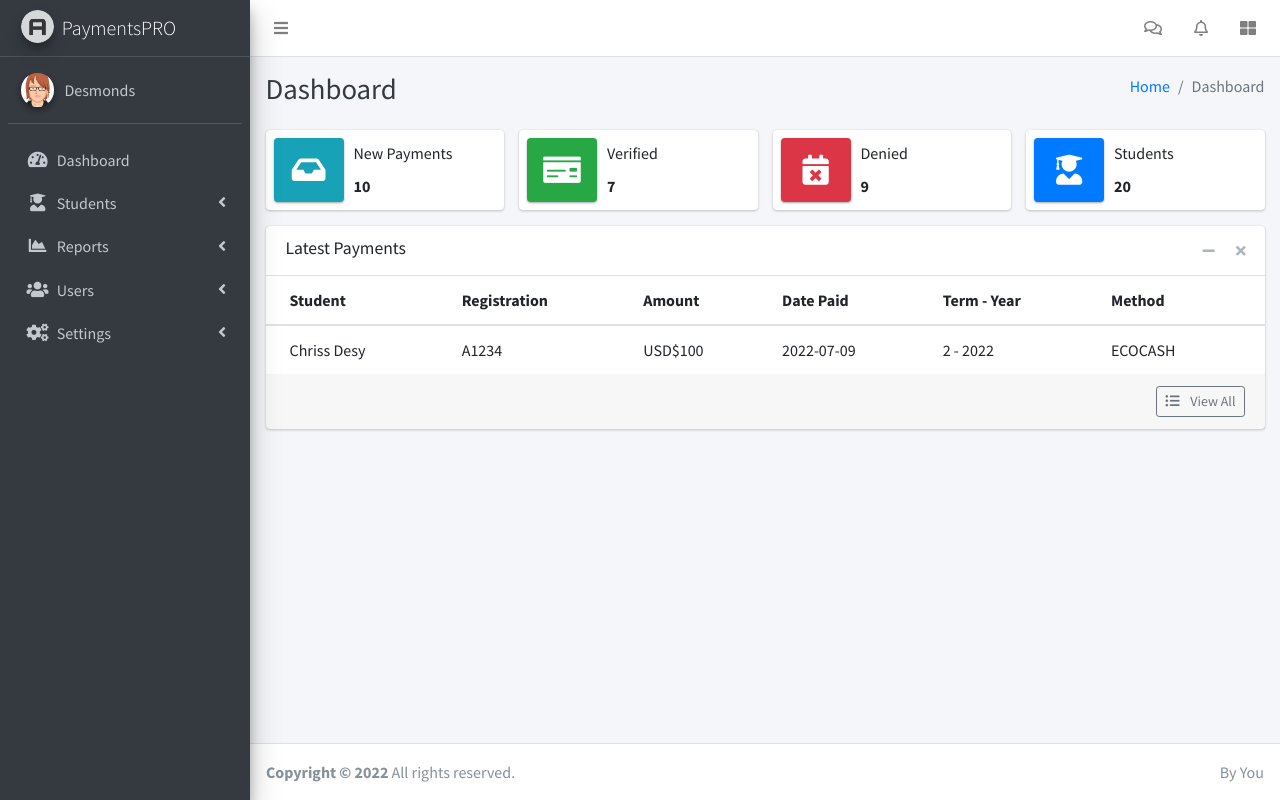
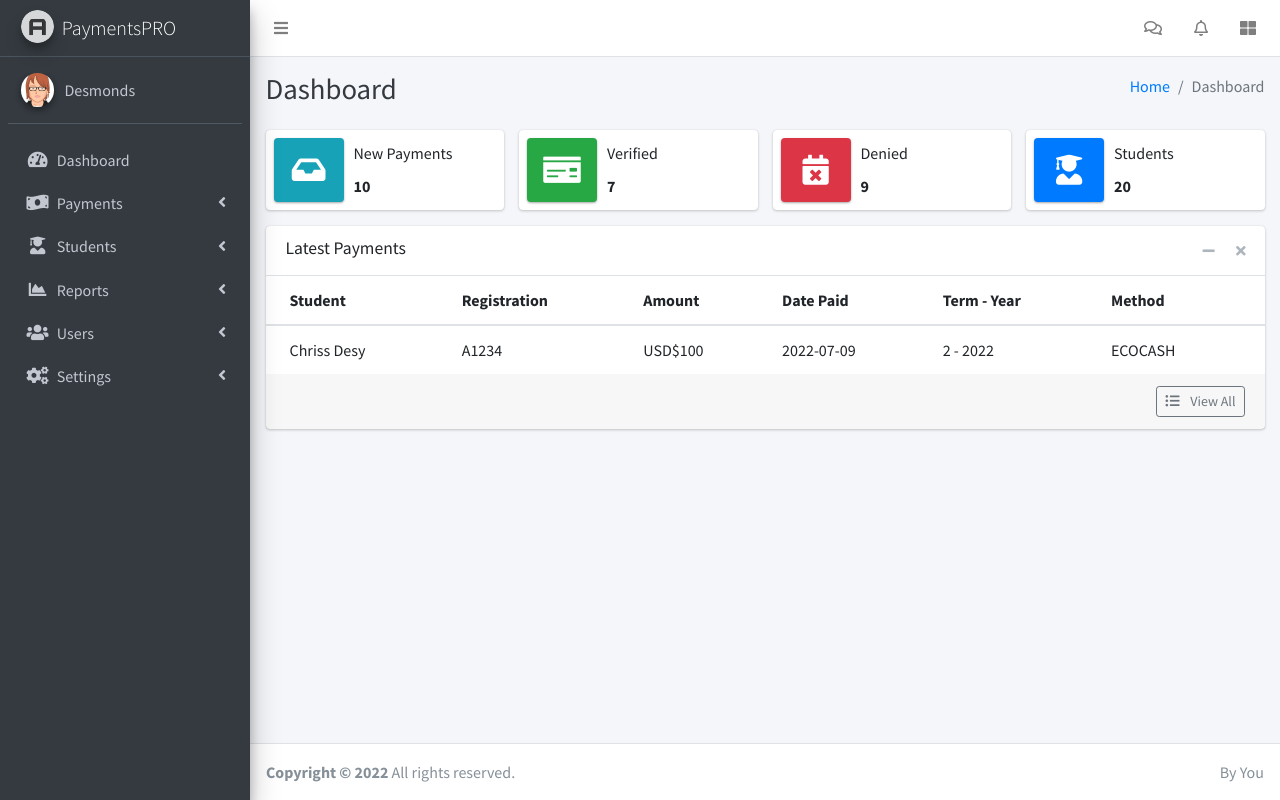
Before and after one commit to ChrissDesy/school_proof_of_payment_management, a PHP site: page /admin/index.php in a window 1280 px wide. Run offline with PHP 8.4, Linux system fonts and the light colour scheme; a user stored in the database is signed in; some libraries are stand-ins or nearby versions.

Commit message:
sidebar remove unwanted

```diff
--- a/admin/includes/sidebar.php
+++ b/admin/includes/sidebar.php
@@ -5,7 +5,7 @@
     $url = $_SERVER['PHP_SELF'];
 
     if(
-        $url == '/pop-mgnt/admin/new-item.php'
+        $url == '/pop-mgnt/admin/new-payment.php'
     ){
         $showDrop = 'payments';
     }
@@ -76,6 +76,23 @@
                         </p>
                     </a>
                 </li>
+                <li class="nav-item has-treeview <?php if($showDrop == 'payments') echo 'menu-open'; ?>">
+                    <a href="#" class="nav-link <?php if($showDrop == 'payments') echo 'active'; ?>">
+                        <i class="nav-icon fas fa-money-bill-wave"></i>
+                        <p>
+                            Payments
+                            <i class="right fas fa-angle-left"></i>
+                        </p>
+                    </a>
+                    <ul class="nav nav-treeview">
+                        <li class="nav-item">
+                            <a href="new-payment.php" class="nav-link <?php if($_SERVER['PHP_SELF'] == '/pop-mgnt/admin/new-payment.php') echo 'active'; ?>">
+                                <i class="far fa-circle nav-icon"></i>
+                                <p>Add Payment</p>
+                            </a>
+                        </li>
+                    </ul>
+                </li>
                 <li class="nav-item has-treeview <?php if($showDrop == 'students') echo 'menu-open'; ?>">
                     <a href="#" class="nav-link <?php if($showDrop == 'students') echo 'active'; ?>">
                         <i class="nav-icon fas fa-user-graduate"></i>
@@ -108,24 +125,24 @@
                         </p>
                     </a>
                     <ul class="nav nav-treeview">
-                        <li class="nav-item">
-                            <a href="report1.php" class="nav-link <?php if($_SERVER['PHP_SELF'] == '/pop-mgnt/admin/report1.php') echo 'active'; ?>">
+                        <!-- <li class="nav-item">
+                            <a href="report1.php" class="nav-link <?php //if($_SERVER['PHP_SELF'] == '/pop-mgnt/admin/report1.php') echo 'active'; ?>">
                                 <i class="far fa-circle nav-icon"></i>
                                 <p>Funds Balances</p>
                             </a>
                         </li>
                         <li class="nav-item">
-                            <a href="report2.php" class="nav-link <?php if($_SERVER['PHP_SELF'] == '/pop-mgnt/admin/report2.php') echo 'active'; ?>">
+                            <a href="report2.php" class="nav-link <?php //if($_SERVER['PHP_SELF'] == '/pop-mgnt/admin/report2.php') echo 'active'; ?>">
                                 <i class="far fa-circle nav-icon"></i>
                                 <p>Verified</p>
                             </a>
                         </li>
                         <li class="nav-item">
-                            <a href="report3.php" class="nav-link <?php if($_SERVER['PHP_SELF'] == '/pop-mgnt/admin/report3.php') echo 'active'; ?>">
+                            <a href="report3.php" class="nav-link <?php //if($_SERVER['PHP_SELF'] == '/pop-mgnt/admin/report3.php') echo 'active'; ?>">
                                 <i class="far fa-circle nav-icon"></i>
                                 <p>Denied</p>
                             </a>
-                        </li>
+                        </li> -->
                         <li class="nav-item">
                             <a href="report4.php" class="nav-link <?php if($_SERVER['PHP_SELF'] == '/pop-mgnt/admin/report4.php') echo 'active'; ?>">
                                 <i class="far fa-circle nav-icon"></i>
```
